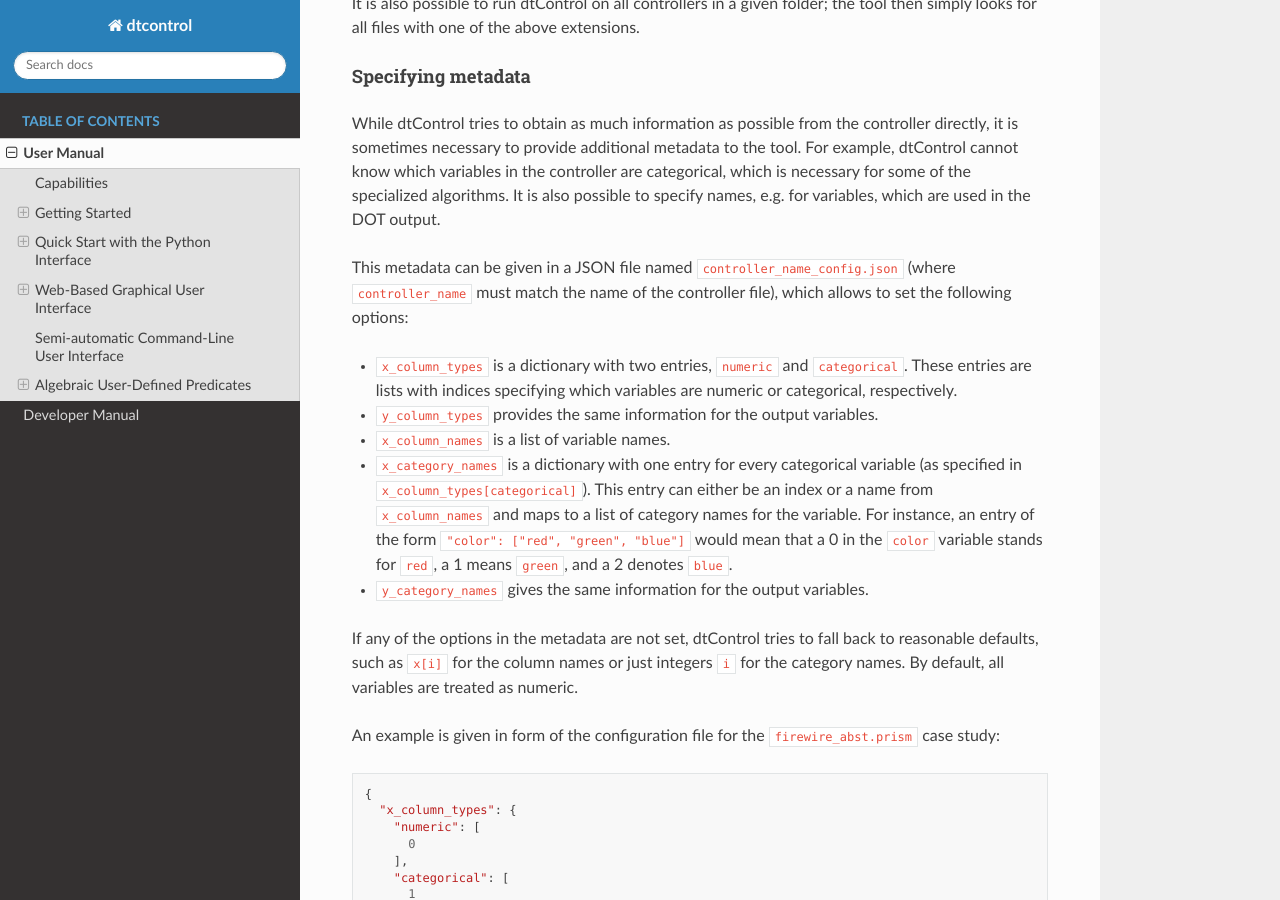
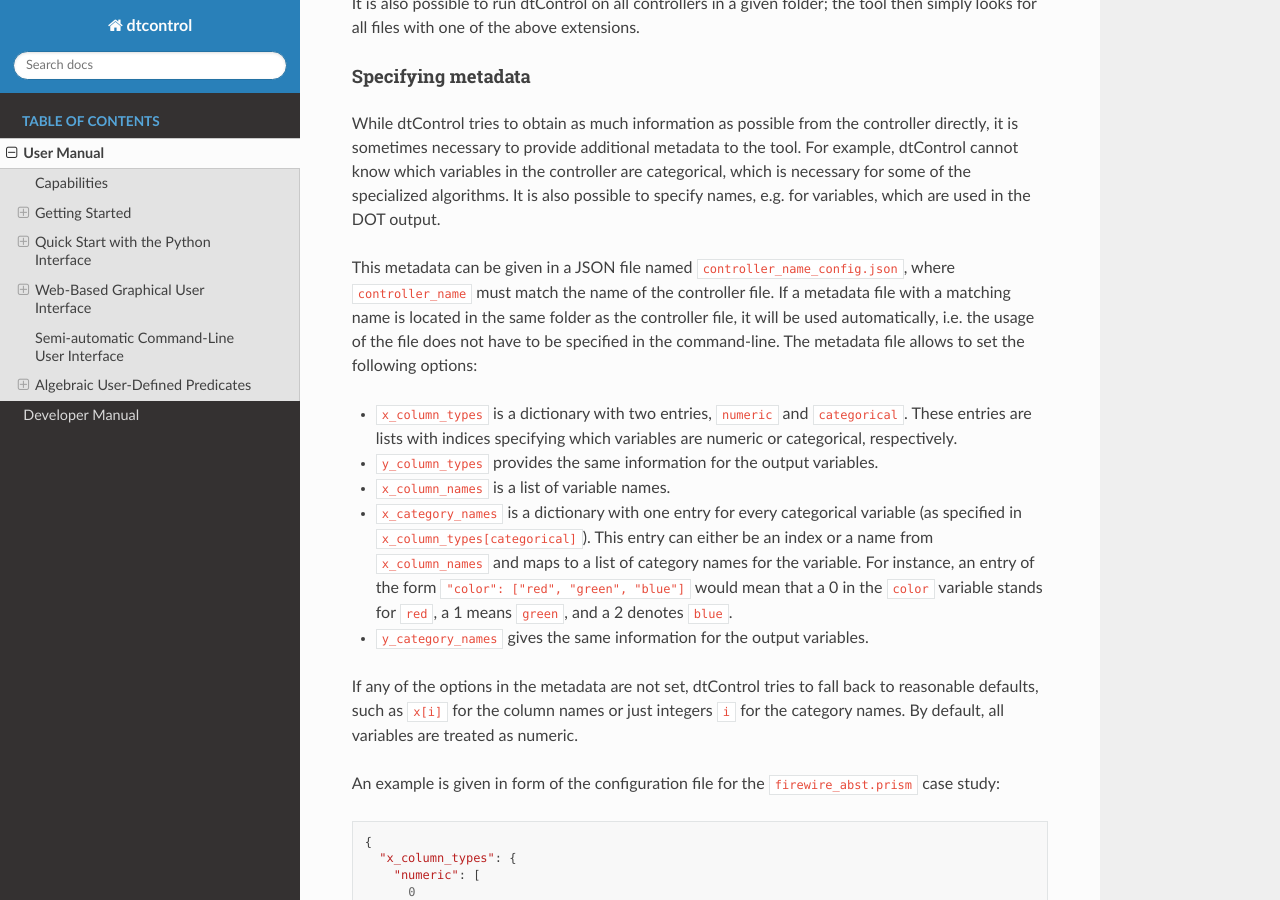
Before and after one commit to hobborg/dtControl, a Sphinx documentation site: the page built from docs/source/userman.rst, in a window 1280 px wide and 900 px high, scrolled down 3329 px. Built offline with Sphinx 7.4.7 and the Read the Docs theme 2.0.0, drawn with Linux system fonts in a browser that asks for light colours; cross-references to code outside the pages are shown as plain code.

Commit message:
update doc: index + minor comments in userman #nobump

```diff
--- a/docs/source/index.rst
+++ b/docs/source/index.rst
@@ -5,13 +5,15 @@
 ------------
 
 dtControl is a tool for compressing memoryless controllers arising out of automatic controller synthesis of cyber-physical systems (CPS). dtControl takes as input a controller synthesised by various formal verification tools and represents them in the form of decision trees. In the process, the size of the controller is reduced greatly, and at the same time, it becomes more explainable. While in principle, memoryless strategies in any format can be handled by dtControl, currently it supports controllers output by two tools:
-`SCOTS <https://www.hyconsys.com/software/scots/>`_ and `Uppaal Stratego <https://people.cs.aau.dk/~marius/stratego/>`_. Additionally, there is rudimentary support for strategies produced by `PRISM Model Checker <https://www.prismmodelchecker.org>`_ and a pipeline with the model checker `Storm <http://www.stormchecker.org/index.html>`_ is under works.
+`SCOTS <https://www.hyconsys.com/software/scots/>`_ [1]_ and `Uppaal Stratego <https://people.cs.aau.dk/~marius/stratego/>`_. Additionally, there is rudimentary support for strategies produced by `PRISM Model Checker <https://www.prismmodelchecker.org>`_ and a pipeline with the model checker `Storm <http://www.stormchecker.org/index.html>`_ is under works.
 
 Moreover, it also supports a CSV-based format, which allows the user to quickly experiment with the techniques provided by dtControl.
 
-We provide a :doc:`User Manual<userman>`, which gives information necessary to use dtControl and run the various decision tree learning algorithms implemented in it, as described in the paper "dtControl: Decision Tree Learning Algorithms for Controller Representation", appearing at the 23rd ACM International Conference on Hybrid Systems: Computation and Control (HSCC 2020).
+We provide a :doc:`User Manual<userman>`, which gives information necessary to use dtControl and run the various decision tree learning algorithms implemented in it, as described in the paper "`dtControl: Decision Tree Learning Algorithms for Controller Representation <https://dl.acm.org/doi/abs/10.1145/3365365.3382220>`_", appearing at the 23rd ACM International Conference on Hybrid Systems: Computation and Control (HSCC 2020). Updates introduced in dtControl 2.0 are explained in the paper "`dtControl 2.0: Explainable Strategy Representation via Decision Tree Learning Steered by Experts <https://link.springer.com/chapter/10.1007/978-3-030-72013-1_17>`_", presented at the 27th International Conference on Tools and Algorithms for the Construction and Analysis of Systems (TACAS 2021).
 
 An additional :doc:`Developer Manual<devman>` is made available for those who are interested in interfacing their own controller synthesis tools with dtControl or interested in implementing their own strategy representation algorithms.
+
+..[1] See these `notes <https://gitlab.com/live-lab/software/dtcontrol-examples/-/blob/master/cps/ReadMe.md>`_ on the SCOTS support.
 
 .. toctree::
    :maxdepth: 3
--- a/docs/source/userman.rst
+++ b/docs/source/userman.rst
@@ -130,7 +130,8 @@
 
 While dtControl tries to obtain as much information as possible from the controller directly, it is sometimes necessary to provide additional metadata to the tool. For example, dtControl cannot know which variables in the controller are categorical, which is necessary for some of the specialized algorithms. It is also possible to specify names, e.g. for variables, which are used in the DOT output.
 
-This metadata can be given in a JSON file named ``controller_name_config.json`` (where ``controller_name`` must match the name of the controller file), which allows to set the following options:
+This metadata can be given in a JSON file named ``controller_name_config.json``, where ``controller_name`` must match the name of the controller file. If a metadata file with a matching name is located in the same folder as the controller file, it will be used automatically, i.e. the usage of the file does not have to be specified in the command-line.
+The metadata file allows to set the following options:
 
 - ``x_column_types`` is a dictionary with two entries, ``numeric`` and ``categorical``. These entries are lists with indices specifying which variables are numeric or categorical, respectively.
 
@@ -437,7 +438,7 @@
 
     # setting up the predicates
     aa = AxisAlignedSplittingStrategy()
-    logreg = LinearClassifierSplittingStrategy(LogisticRegression, solver='lbfgs', penalty='none')
+    logreg = LinearClassifierSplittingStrategy(LogisticRegression, solver='lbfgs', penalty=None)
 
     # select the DT learning algorithms we want to run and give them names
     classifiers = [
@@ -485,7 +486,7 @@
     aa = AxisAlignedSplittingStrategy()
     aa.priority = 0.5
 
-    logreg = LinearClassifierSplittingStrategy(LogisticRegression, solver='lbfgs', penalty='none')
+    logreg = LinearClassifierSplittingStrategy(LogisticRegression, solver='lbfgs', penalty=None)
     logreg = 0.7
 
 Web-Based Graphical User Interface
```
